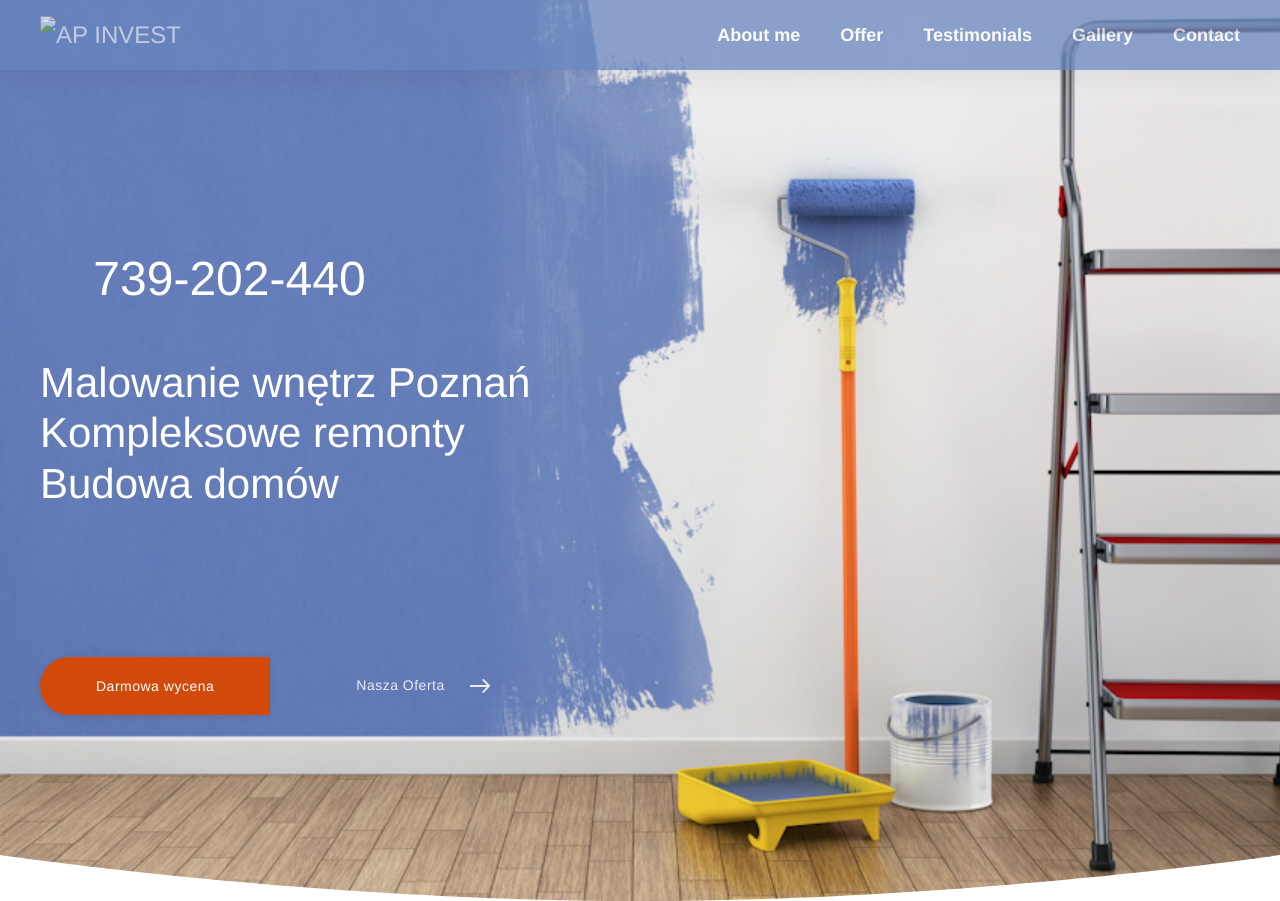
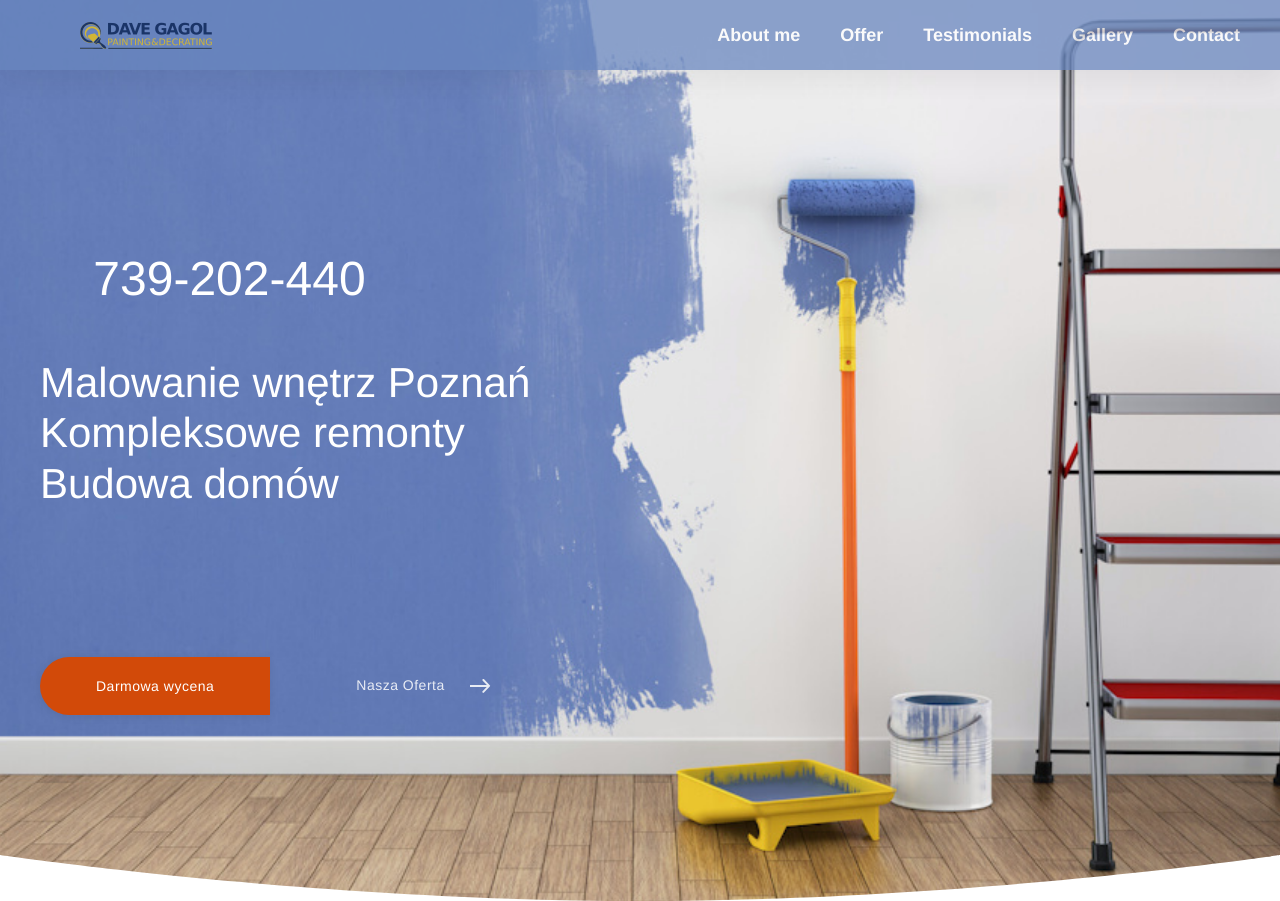
Before and after one commit to pawelztef/PaintingAndDecorating, a website: page app/index.html in a window 1280 px wide. Shown: the top 901 px of the page. Drawn offline with nearby package versions, Linux system fonts and the light colour scheme.

Commit message:
LOGO ADDED

```diff
--- a/app/index.html
+++ b/app/index.html
@@ -24,7 +24,7 @@
               </a>
             </div>
             <div class=uk-navbar-center>
-              <a class="uk-navbar-item uk-logo" href=https://malujemypoznan.com.pl> <img src=/templates/yootheme/cache/ap-9bb0bffd.png srcset="/templates/yootheme/cache/ap-9bb0bffd.png 80w, /templates/yootheme/cache/ap-c6b7a4a5.png 160w" sizes="(min-width: 80px) 80px" data-width=4252 data-height=4176 alt="AP INVEST"> </a>
+              <a class="uk-navbar-item uk-logo" href=https://malujemypoznan.com.pl> <img src="images/logo.png" alt="PAINTING AND DECORATING"> </a>
             </div>
           </nav>
           <div id=tm-mobile uk-offcanvas mode=push overlay>
@@ -53,7 +53,7 @@
                 <nav class=uk-navbar uk-navbar={&quot;align&quot;:&quot;left&quot;,&quot;boundary&quot;:&quot;!.uk-navbar-container&quot;,&quot;dropbar&quot;:true,&quot;dropbar-anchor&quot;:&quot;!.uk-navbar-container&quot;,&quot;dropbar-mode&quot;:&quot;push&quot;}>
                   <div class=uk-navbar-left>
                     <a href=https://malujemypoznan.com.pl class="uk-navbar-item uk-logo">
-                      <img src=/templates/yootheme/cache/ap-9bb0bffd.png srcset="/templates/yootheme/cache/ap-9bb0bffd.png 80w, /templates/yootheme/cache/ap-c6b7a4a5.png 160w" sizes="(min-width: 80px) 80px" data-width=4252 data-height=4176 alt="AP INVEST">
+              <a class="uk-navbar-item uk-logo" href=https://malujemypoznan.com.pl> <img src="images/logo.png" alt="PAINTING AND DECORATING"> </a>
                     </a>
                   </div>
                   <div class=uk-navbar-right>
--- a/app/sass/styles.sass
+++ b/app/sass/styles.sass
@@ -27,7 +27,7 @@ textarea
   background: $main !important
   box-shadow: 0 10px 30px 0 rgba(0, 0, 0, 0.28);
 
-.uk-box-shadow-medium:not(.uk-navbar-transparent)
+.uk-box-shadow-large:not(.uk-navbar-transparent)
   box-shadow: 0 10px 30px 0 rgba(0,0,0,.28)
 
 .uk-button-text
```
Also changed, not shown: app/css/styles.css, app/images/logo-final-horizontaL.svg (added), app/images/logo-final-vertical.svg (added), app/images/logo.png (added).
